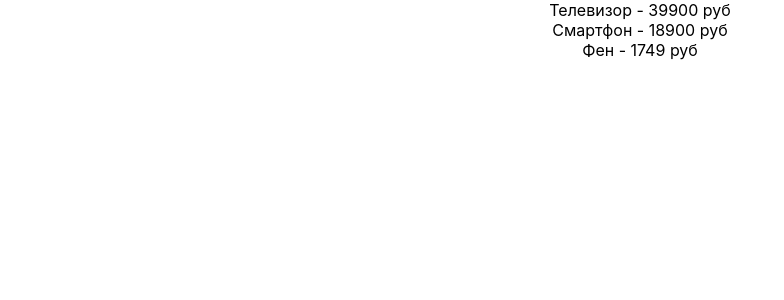
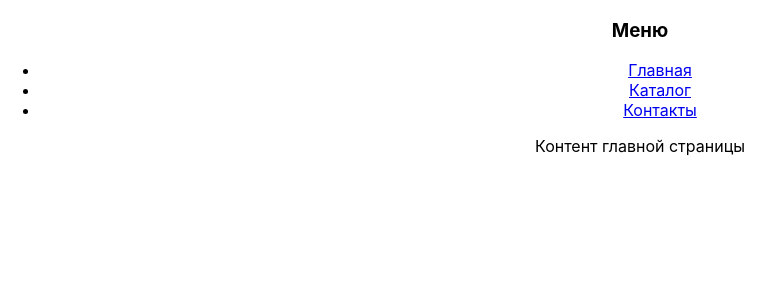
Before and after one commit to IbragimovaN/HW1, a React (Create React App) app: page / in a window 1280 px wide. Shown: the top 300 px of the page, without its empty margins (0-784 px from the left). Built offline with nearby package versions, Linux system fonts and the light colour scheme.

Commit message:
routes, route, link, useParams, outlet, 404

```diff
--- a/package.json
+++ b/package.json
@@ -13,6 +13,7 @@
     "react": "^18.2.0",
     "react-dom": "^18.2.0",
     "react-hook-form": "^7.48.2",
+    "react-router-dom": "^6.21.0",
     "react-scripts": "5.0.1",
     "react-select": "^5.8.0",
     "web-vitals": "^2.1.4",
--- a/src/App.js
+++ /dev/null
@@ -1,60 +0,0 @@
-import React from "react";
-import styles from "./App.module.css";
-// import { useState, useEffect } from "react";
-
-// export function App() {
-// 	const [counter, setCounter] = useState(0);
-// 	useEffect(() => {
-// 		console.log("Первый-" + counter);
-
-// 		return () => console.log("Второй-" + counter);
-// 	}, [counter]);
-
-// 	return (
-// 		<div className={styles.app}>
-// 			<div>{counter}</div>
-// 			<button onClick={() => setCounter(counter + 1)}>+ 1</button>
-// 		</div>
-// 	);
-// }
-
-import { useEffect, useState } from "react";
-
-const PRODUCTS_MOCK = [
-	{ id: "001", name: "Телевизор", price: 39900 },
-	{ id: "002", name: "Смартфон", price: 18900 },
-	{ id: "003", name: "Фен", price: 1749 },
-];
-export const App = () => {
-	const [products, setProducts] = useState([]);
-	const [isLoading, setIsLoading] = useState(false);
-
-	useEffect(() => {
-		setIsLoading(true);
-
-		new Promise((resolve) => {
-			setTimeout(() => {
-				resolve({ json: () => PRODUCTS_MOCK });
-			}, 2500);
-		})
-			.then((loadedData) => loadedData.json())
-			.then((loadedProducts) => {
-				setProducts(loadedProducts);
-			})
-			.finally(() => setIsLoading(false));
-	}, []);
-
-	return (
-		<div className={styles.app}>
-			{isLoading ? (
-				<div className={styles.loader}></div>
-			) : (
-				products.map(({ id, name, price }) => (
-					<div key={id}>
-						{name} - {price} руб
-					</div>
-				))
-			)}
-		</div>
-	);
-};
--- /dev/null
+++ b/src/App.jsx
@@ -0,0 +1,83 @@
+import React from "react";
+import styles from "./App.module.css";
+import { Routes, Route, Link, Outlet, useParams } from "react-router-dom";
+
+const productsList = () => [
+	{ id: 1, name: "Телевизор" },
+	{ id: 2, name: "Смартфон" },
+	{ id: 3, name: "Планшет" },
+];
+
+const fetchProduct = (id) =>
+	({
+		1: { id: 1, name: "Телевизор", price: 29900, amount: 15 },
+		2: { id: 2, name: "Смартфон", price: 13900, amount: 48 },
+		3: { id: 3, name: "Планшет", price: 18400, amount: 23 },
+	})[id];
+const NotFound = () => <div>Такая страница не существует</div>;
+const ProductNotFound = () => <div>Такой товар не существует</div>;
+const MainPage = () => <div>Контент главной страницы</div>;
+const Catalog = () => {
+	return (
+		<div>
+			<h2>Контент каталога</h2>
+			<ul>
+				{productsList().map(({ id, name }) => (
+					<li key={id}>
+						<Link to={`product/${id}`}>{name}</Link>
+					</li>
+				))}
+			</ul>
+			<Outlet />
+		</div>
+	);
+};
+const Contacts = () => <div>Контент контактов</div>;
+const Product = () => {
+	const params = useParams();
+
+	const product = fetchProduct(params.id);
+
+	if (!product) {
+		return <ProductNotFound />;
+	}
+
+	const { name, price, amount } = product;
+
+	return (
+		<div>
+			<h3>Товар - {name}</h3>
+			<div>Цена: {price} руб.</div>
+			<div>На складе: {amount} шт.</div>
+		</div>
+	);
+};
+
+export const App = () => {
+	return (
+		<div className={styles.app}>
+			<div>
+				<h3>Меню</h3>
+				<ul>
+					<li>
+						<Link to="/">Главная</Link>
+					</li>
+					<li>
+						<Link to="/catalog">Каталог</Link>
+					</li>
+					<li>
+						<Link to="/contacts">Контакты</Link>
+					</li>
+				</ul>
+			</div>
+			<Routes>
+				<Route path="/" element={<MainPage />} />
+				<Route path="/catalog" element={<Catalog />}>
+					<Route path="product/:id" element={<Product />} />
+				</Route>
+				<Route path="/contacts" element={<Contacts />} />
+				<Route path="*" element={<NotFound />} />
+			</Routes>
+		</div>
+	);
+};
--- a/src/index.js
+++ b/src/index.js
@@ -1,5 +1,6 @@
 import React from "react";
 import ReactDOM from "react-dom/client";
+import { BrowserRouter } from "react-router-dom";
 import "./index.css";
 import { App } from "./App";
 
@@ -7,6 +8,8 @@ const root = ReactDOM.createRoot(document.getElementById("root"));
 
 root.render(
 	<React.StrictMode>
-		<App />
+		<BrowserRouter>
+			<App />
+		</BrowserRouter>
 	</React.StrictMode>,
 );
```
Also changed, not shown: 1 other file (tests, documents, lock files or other folders).
